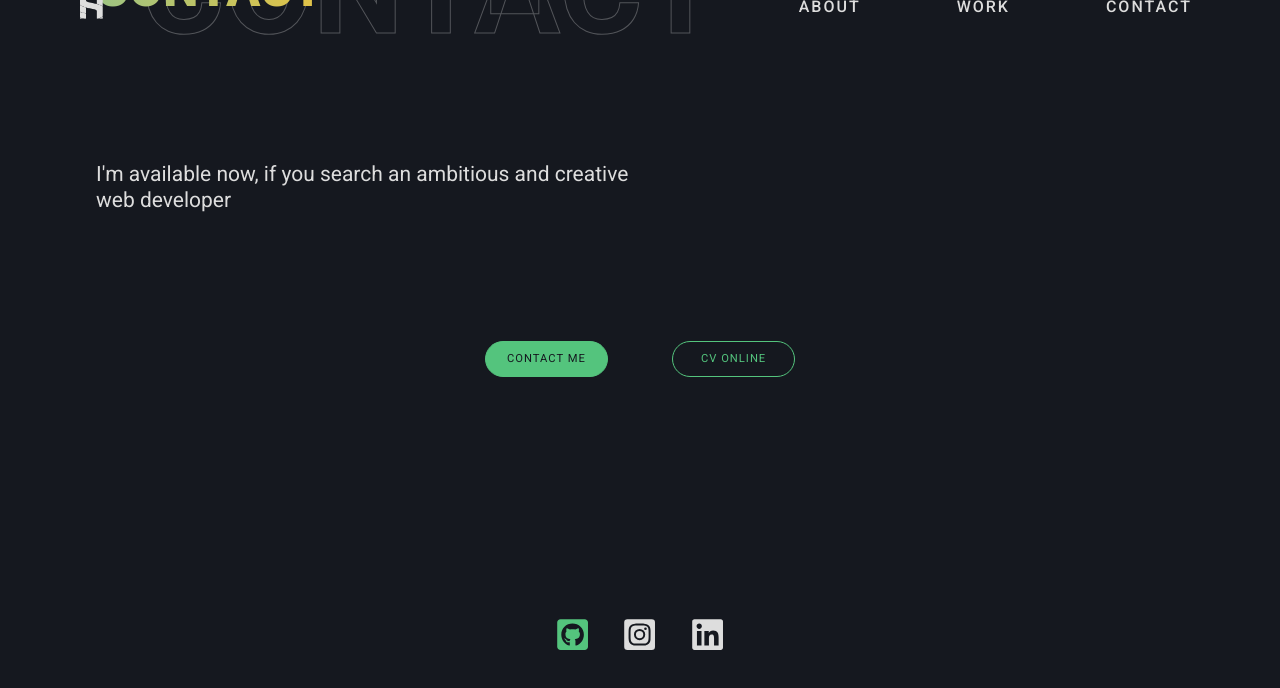
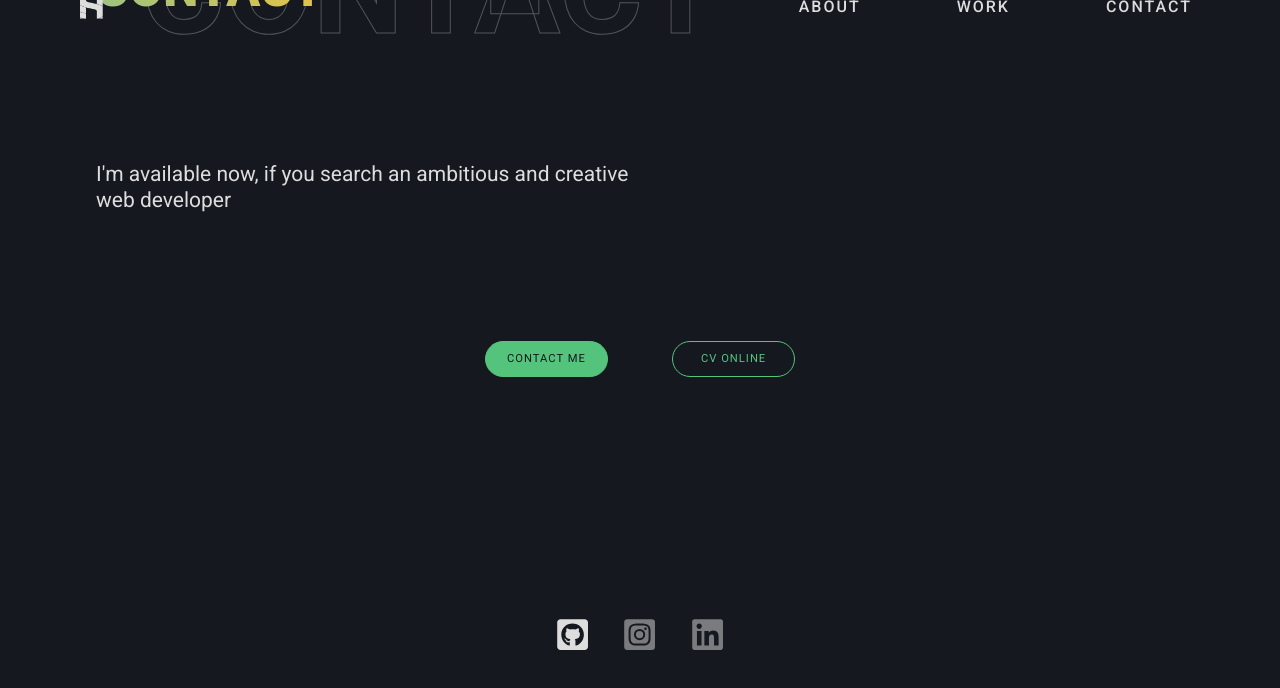
Before and after one commit to hamidousow/hamidousow, a React (Create React App) app: page / in a window 1280 px wide. In both pictures the pointer is over the link 572 px from the left and 3455 px from the top of the page. Shown: the part 2788-3476 px from the top of the page. Built offline with nearby package versions, Linux system fonts and the light colour scheme.

Commit message:
set icons social's opacity

```diff
--- a/src/components/IconMedia/_socialMediaIcons.scss
+++ b/src/components/IconMedia/_socialMediaIcons.scss
@@ -14,10 +14,12 @@
             color: $clr-grey;
             text-decoration: none;
             font-size: 2.2em;
+            opacity: .5;
+            transition: .5s all;
 
             &:hover {
-                color: $clr-green;
-                transition: .5s all;
+                // color: $clr-green;
+                opacity: 1;
             }
         }
     }
--- a/src/index.css
+++ b/src/index.css
@@ -738,12 +738,13 @@ body {
   color: #dddddd;
   text-decoration: none;
   font-size: 2.2em;
+  opacity: .5;
+  -webkit-transition: .5s all;
+  transition: .5s all;
 }
 
 .socialMediaIcons .containerIcons .iconMedia:hover {
-  color: #54c47d;
-  -webkit-transition: .5s all;
-  transition: .5s all;
+  opacity: 1;
 }
 
 .heroSection {
```
Also changed, not shown: 1 other file (tests, documents, lock files or other folders).
